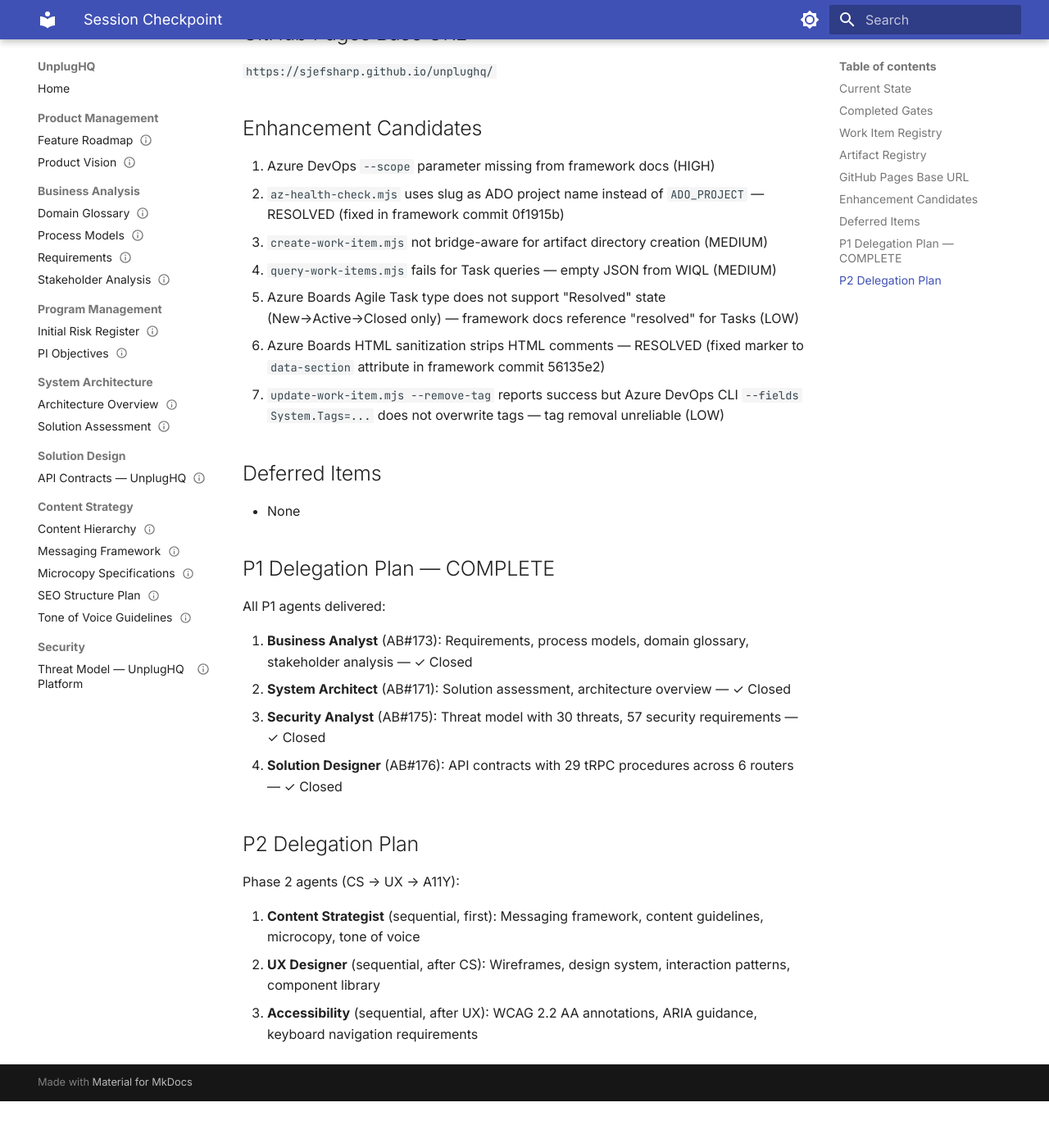
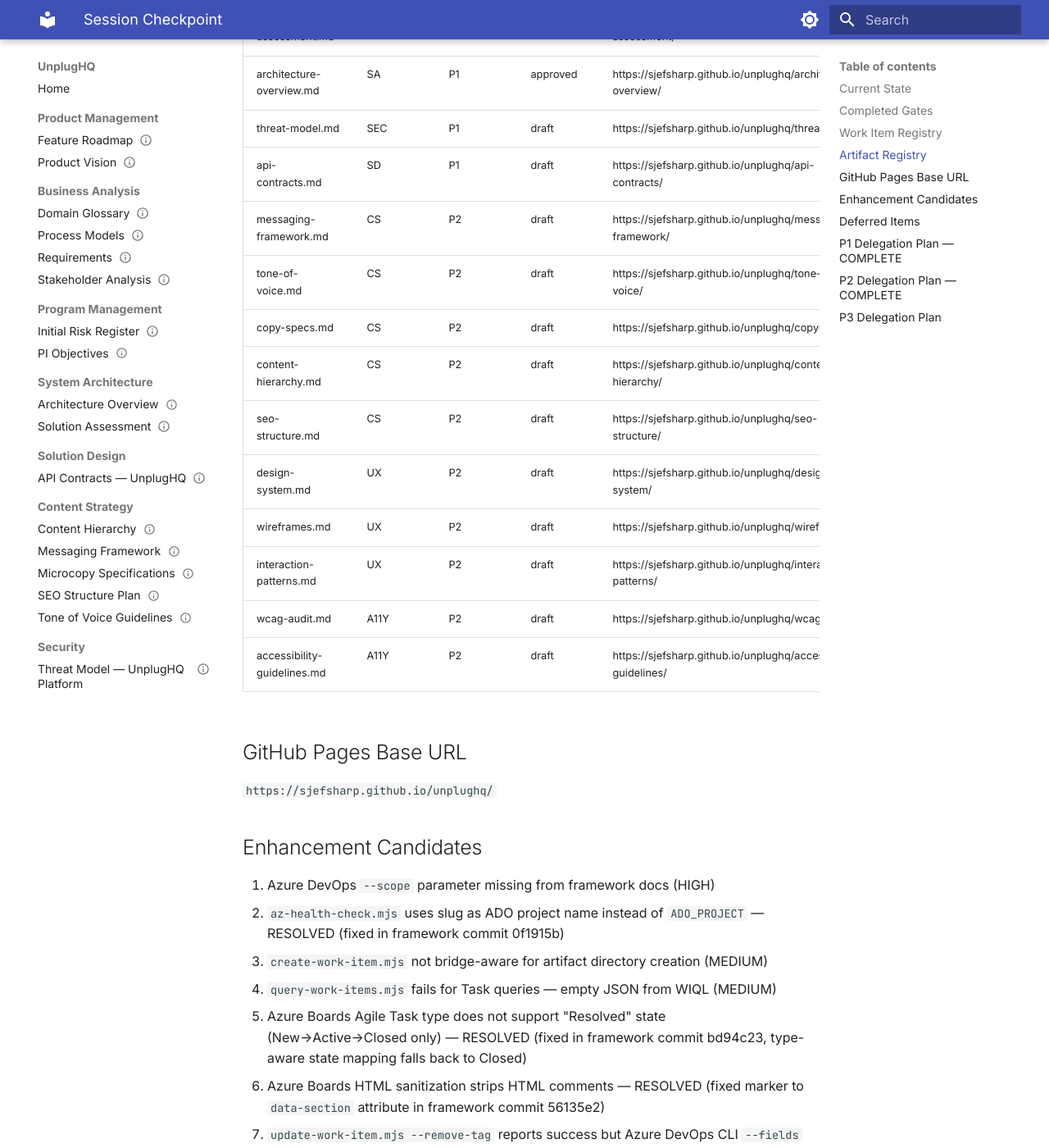
Before and after one commit to sjefsharp/unplughq, an MkDocs documentation site: the page built from docs/session-checkpoint.md, in a window 1280 px wide and 1400 px high, scrolled down 2121 px. Shown: the whole window at 82% size. Built offline with MkDocs 1.6.1 and Material for MkDocs 9.7.7, drawn with Linux system fonts in a browser that asks for light colours; before the commit the page ends 3464 px from its top, so only the background shows below that; some of the changed text lies outside the part shown.

Commit message:
chore(pm): update session checkpoint — P2 complete, Gate 3 PASS
Updated work item registry (AB#177-179), artifact registry (10 new P2 artifacts),
enhancement candidates (3 resolved), P2 delegation plan marked complete.
Next: P3 (PO, SM, RTE).

AB#169

```diff
--- a/docs/session-checkpoint.md
+++ b/docs/session-checkpoint.md
@@ -5,8 +5,8 @@
 work-item: epic-001-unplughq-platform
 work-item-type: epic
 workflow-tier: full
-phase: P1
-version: 1.0.0
+phase: P2
+version: 2.0.0
 status: draft
 azure-devops-id: 169
 date: 2026-03-13
@@ -16,10 +16,10 @@
 
 ## Current State
 
-- **Phase:** P1 COMPLETE — Gate 2 PASS. Ready for P2 (Content, Design & Accessibility).
+- **Phase:** P2 COMPLETE — Gate 3 PASS. Ready for P3 (Backlog Planning).
 - **Branch:** `feat/epic-001-unplughq-platform`
 - **Azure Boards:** Epic AB#169, state `proposed`
-- **Next action:** Invoke CS (Content Strategist), then UX (UX Designer), then A11Y (Accessibility)
+- **Next action:** Invoke PO for backlog + delegation briefs, then SM, RTE
 
 ## Completed Gates
 
@@ -38,6 +39,9 @@
 | task-171-sa-solution-assessment | Task | [SA] Solution assessment and architecture overview | closed | AB#171 |
 | task-175-sec-threat-model | Task | [SEC] Threat model and security requirements | closed | AB#175 |
 | task-176-sd-api-contracts | Task | [SD] API contracts and integration design | closed | AB#176 |
+| task-177-cs-content-strategy | Task | [CS] Messaging framework, tone of voice, and content strategy | closed | AB#177 |
+| task-178-ux-design-system | Task | [UX] Design system, wireframes, and interaction patterns | closed | AB#178 |
+| task-179-a11y-wcag-audit | Task | [A11Y] WCAG audit and accessibility guidelines | closed | AB#179 |
 
 ## Artifact Registry
 
@@ -56,6 +60,16 @@
 | architecture-overview.md | SA | P1 | approved | https://sjefsharp.github.io/unplughq/architecture-overview/ |
 | threat-model.md | SEC | P1 | draft | https://sjefsharp.github.io/unplughq/threat-model/ |
 | api-contracts.md | SD | P1 | draft | https://sjefsharp.github.io/unplughq/api-contracts/ |
+| messaging-framework.md | CS | P2 | draft | https://sjefsharp.github.io/unplughq/messaging-framework/ |
+| tone-of-voice.md | CS | P2 | draft | https://sjefsharp.github.io/unplughq/tone-of-voice/ |
+| copy-specs.md | CS | P2 | draft | https://sjefsharp.github.io/unplughq/copy-specs/ |
+| content-hierarchy.md | CS | P2 | draft | https://sjefsharp.github.io/unplughq/content-hierarchy/ |
+| seo-structure.md | CS | P2 | draft | https://sjefsharp.github.io/unplughq/seo-structure/ |
+| design-system.md | UX | P2 | draft | https://sjefsharp.github.io/unplughq/design-system/ |
+| wireframes.md | UX | P2 | draft | https://sjefsharp.github.io/unplughq/wireframes/ |
+| interaction-patterns.md | UX | P2 | draft | https://sjefsharp.github.io/unplughq/interaction-patterns/ |
+| wcag-audit.md | A11Y | P2 | draft | https://sjefsharp.github.io/unplughq/wcag-audit/ |
+| accessibility-guidelines.md | A11Y | P2 | draft | https://sjefsharp.github.io/unplughq/accessibility-guidelines/ |
 
 ## GitHub Pages Base URL
 
@@ -67,9 +81,11 @@
 2. `az-health-check.mjs` uses slug as ADO project name instead of `ADO_PROJECT` — RESOLVED (fixed in framework commit 0f1915b)
 3. `create-work-item.mjs` not bridge-aware for artifact directory creation (MEDIUM)
 4. `query-work-items.mjs` fails for Task queries — empty JSON from WIQL (MEDIUM)
-5. Azure Boards Agile Task type does not support "Resolved" state (New→Active→Closed only) — framework docs reference "resolved" for Tasks (LOW)
+5. Azure Boards Agile Task type does not support "Resolved" state (New→Active→Closed only) — RESOLVED (fixed in framework commit bd94c23, type-aware state mapping falls back to Closed)
 6. Azure Boards HTML sanitization strips HTML comments — RESOLVED (fixed marker to `data-section` attribute in framework commit 56135e2)
 7. `update-work-item.mjs --remove-tag` reports success but Azure DevOps CLI `--fields System.Tags=...` does not overwrite tags — tag removal unreliable (LOW)
+8. `deploy-artifact.mjs` did not add Discussion entries with FQDNs — RESOLVED (fixed in framework commit eaf6d04)
+9. `deploy-artifact.mjs` had cross-skill dynamic import of `generate-mkdocs-nav.mjs` — RESOLVED (removed in framework commit eaf6d04)
 
 ## Deferred Items
 
@@ -84,10 +100,18 @@
 3. **Security Analyst** (AB#175): Threat model with 30 threats, 57 security requirements — ✓ Closed
 4. **Solution Designer** (AB#176): API contracts with 29 tRPC procedures across 6 routers — ✓ Closed
 
-## P2 Delegation Plan
+## P2 Delegation Plan — COMPLETE
 
-Phase 2 agents (CS → UX → A11Y):
+All P2 agents delivered:
 
-1. **Content Strategist** (sequential, first): Messaging framework, content guidelines, microcopy, tone of voice
-2. **UX Designer** (sequential, after CS): Wireframes, design system, interaction patterns, component library
-3. **Accessibility** (sequential, after UX): WCAG 2.2 AA annotations, ARIA guidance, keyboard navigation requirements
+1. **Content Strategist** (AB#177): Messaging framework, tone of voice, copy specs, content hierarchy, SEO structure — ✓ Closed
+2. **UX Designer** (AB#178): Design system (OKLCH three-tier tokens), wireframes (10 screens), interaction patterns — ✓ Closed
+3. **Accessibility** (AB#179): WCAG 2.2 AA audit (622 lines, 5 critical findings), accessibility guidelines (1,261 lines) — ✓ Closed
+
+## P3 Delegation Plan
+
+Phase 3 agents (PO → SM → RTE):
+
+1. **Product Owner**: Product backlog, delegation briefs for P4-P7 agents
+2. **Scrum Master**: Sprint planning, definition of done, working agreements
+3. **Release Train Engineer**: Program board, cross-team dependency mapping
```
Also changed, not shown: other parts of docs/session-checkpoint.md (+1 -0 lines).
